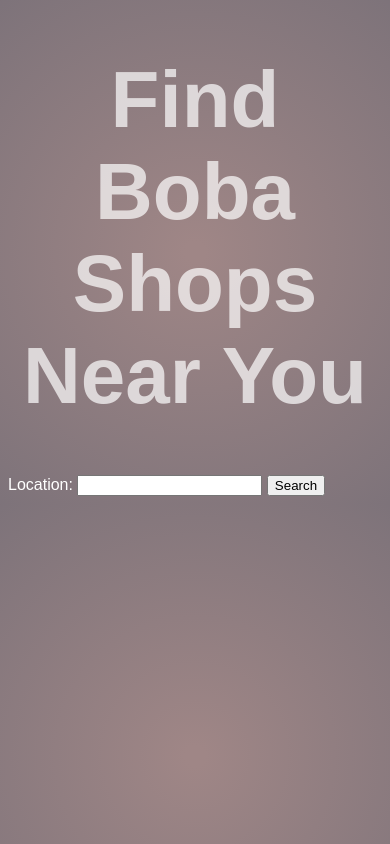
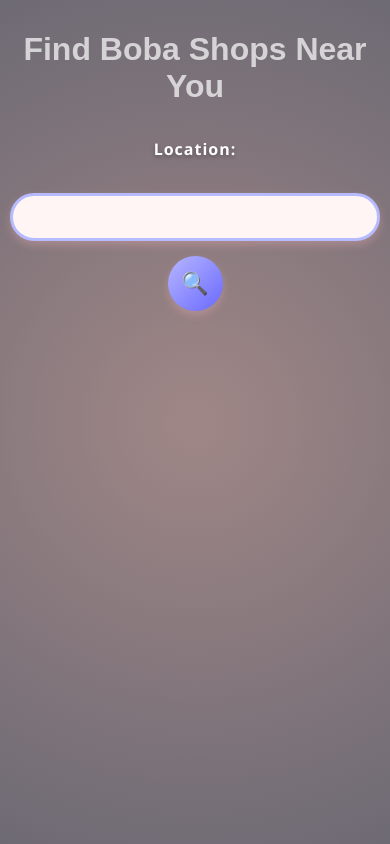
Before and after one commit to grant9801/bobalytics, a Flask app: page / in a window 390 px wide. Run offline with Flask 3, Linux system fonts and the light colour scheme.

Commit message:
Add bubble aesthetics to search bar and made app more mobile friendly

```diff
--- a/API Data Collector/static/stylin.css
+++ b/API Data Collector/static/stylin.css
@@ -11,6 +11,10 @@ body {
     background: -webkit-gradient(radial, center center, 10, center center, 900, from(#9f8686), to(#3e4f63));
     color: white;
     font-family: 'Arial', sans-serif;
+    margin: 0;
+    padding: 20px;
+    min-height: 100vh;
+    box-sizing: border-box;
 }
 
 a {
@@ -18,3 +22,162 @@ a {
     p.solid {outline-style: solid;}
 
 }
+
+/* Cute and round text input styling */
+input[type="text"] {
+    border: 3px solid #b6baff;
+    border-radius: 25px;
+    padding: 12px 20px;
+    font-size: 16px;
+    background-color: #fff5f5;
+    color: #4a4a4a;
+    box-shadow: 0 4px 8px rgba(255, 182, 193, 0.3);
+    transition: all 0.3s ease;
+    outline: none;
+    font-family: 'Arial', sans-serif;
+    width: 100%;
+    max-width: 300px;
+    box-sizing: border-box;
+}
+
+input[type="text"]:focus {
+    border-color: #6969ff;
+    box-shadow: 0 6px 12px rgba(105, 105, 255, 0.4);
+    transform: translateY(-2px);
+    background-color: #fff;
+}
+
+input[type="text"]::placeholder {
+    color: #c0c0c0;
+    font-style: italic;
+}
+
+/* Cute button styling to match */
+button[type="submit"], .search-btn {
+    background: linear-gradient(135deg, #b7b6ff, #6969ff);
+    border: none;
+    border-radius: 50%;
+    width: 50px;
+    height: 50px;
+    font-size: 20px;
+    color: white;
+    cursor: pointer;
+    box-shadow: 0 4px 8px rgba(255, 182, 193, 0.3);
+    transition: all 0.3s ease;
+    display: inline-flex;
+    align-items: center;
+    justify-content: center;
+    margin-left: 10px;
+    flex-shrink: 0;
+}
+
+button[type="submit"]:hover, .search-btn:hover {
+    transform: translateY(-2px) scale(1.05);
+    box-shadow: 0 6px 12px rgba(105, 105, 255, 0.4);
+    background: linear-gradient(135deg, #6969ff, #0000ff);
+}
+
+button[type="submit"]:active, .search-btn:active {
+    transform: translateY(0) scale(0.95);
+}
+
+/* Form styling for better layout */
+form {
+    text-align: center;
+    margin: 20px auto;
+    max-width: 500px;
+    width: 100%;
+}
+
+.search-container {
+    display: flex;
+    align-items: center;
+    justify-content: center;
+    gap: 15px;
+    flex-wrap: wrap;
+    width: 100%;
+}
+
+label {
+    display: inline-block;
+    font-size: 20px;
+    color: #ffffff;
+    font-weight: 600;
+    white-space: nowrap;
+    margin: 0;
+    text-shadow: 0 2px 4px rgba(0, 0, 0, 0.3);
+    letter-spacing: 1px;
+    font-family: 'Segoe UI', Tahoma, Geneva, Verdana, sans-serif;
+    padding: 8px 0;
+}
+
+/* Mobile Responsive Design */
+@media (max-width: 768px) {
+    h1 {
+        font-size: 40px;
+        margin-bottom: 30px;
+    }
+
+    body {
+        padding: 15px;
+    }
+
+    .search-container {
+        flex-direction: column;
+        gap: 20px;
+    }
+
+    label {
+        font-size: 18px;
+        margin-bottom: 10px;
+    }
+
+    input[type="text"] {
+        max-width: 100%;
+        font-size: 18px;
+        padding: 15px 20px;
+        border-radius: 30px;
+    }
+
+    button[type="submit"], .search-btn {
+        width: 60px;
+        height: 60px;
+        font-size: 24px;
+        margin-left: 0;
+    }
+
+    form {
+        max-width: 100%;
+        margin: 10px auto;
+    }
+}
+
+@media (max-width: 480px) {
+    h1 {
+        font-size: 32px;
+        margin-bottom: 25px;
+    }
+
+    body {
+        padding: 10px;
+    }
+
+    .search-container {
+        gap: 15px;
+    }
+
+    label {
+        font-size: 16px;
+    }
+
+    input[type="text"] {
+        font-size: 16px;
+        padding: 12px 18px;
+    }
+
+    button[type="submit"], .search-btn {
+        width: 55px;
+        height: 55px;
+        font-size: 22px;
+    }
+}
--- a/API Data Collector/templates/index.html
+++ b/API Data Collector/templates/index.html
@@ -9,9 +9,11 @@
 <body>
     <h1>Find Boba Shops Near You</h1>
     <form action="/search" method="post">
-        <label for="location">Location:</label>
-        <input type="text" id="location" name="location" required>
-        <button type="submit">Search</button>
+        <div class="search-container">
+            <label for="location">Location:</label>
+            <input type="text" id="location" name="location" required>
+            <button type="submit" class="search-btn">🔍</button>
+        </div>
     </form>
 </body>
 </html>
```
